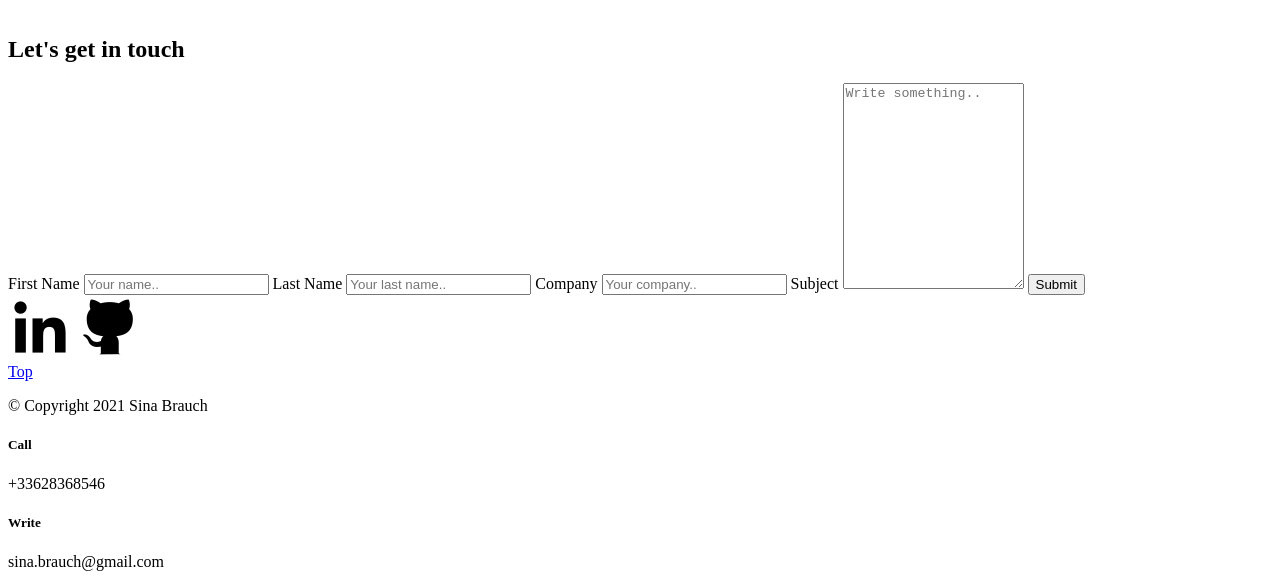
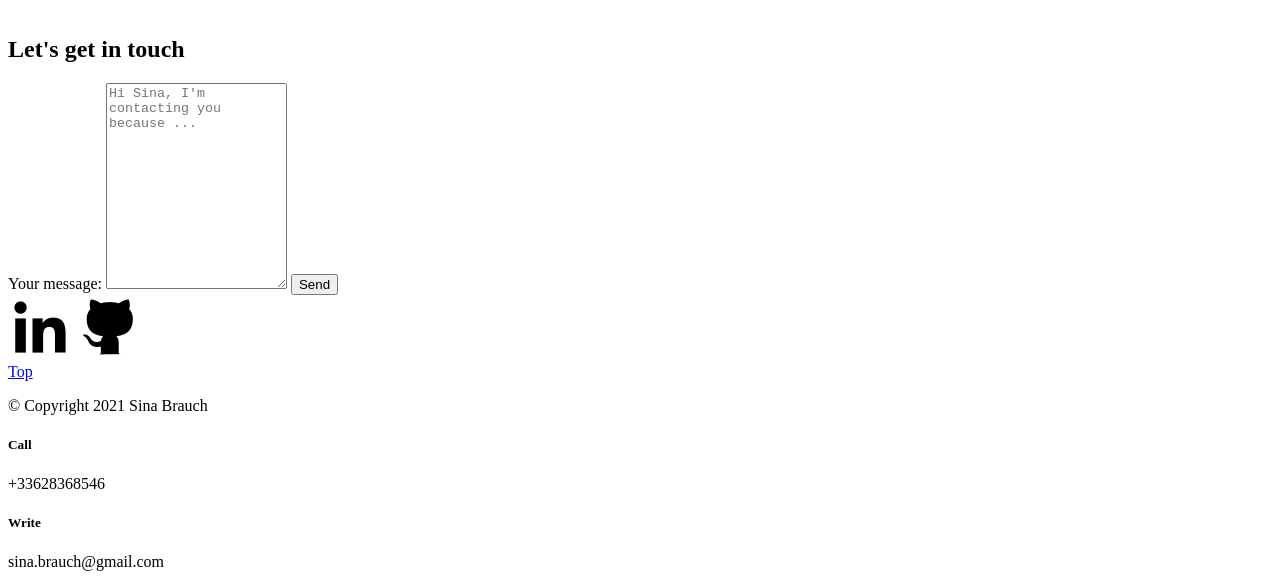
Before and after one commit to SButterbluemchen/My-CV-2021, a plain HTML site: page CV.html in a window 1280 px wide. Shown: the part 5342-5929 px from the top of the page. Drawn offline with Linux system fonts and the light colour scheme.

Commit message:
mycv: change name file and contact form

```diff
--- a/index.html
+++ b/CV.html
@@ -200,15 +200,9 @@
   <!-- Contact Form -->
   <div class="container">
     <form action="action_page.php">
-      <label for="fname">First Name</label>
-      <input type="text" id="fname" name="firstname" placeholder="Your name..">
-      <label for="lname">Last Name</label>
-      <input type="text" id="lname" name="lastname" placeholder="Your last name..">
-      <label for="lname">Company</label>
-      <input type="text" id="company" name="company" placeholder="Your company..">
-      <label for="subject">Subject</label>
-      <textarea id="subject" name="subject" placeholder="Write something.." style="height:200px"></textarea>
-      <input type="submit" value="Submit">
+      <label for="subject">Your message:</label>
+      <textarea id="subject" name="subject" placeholder="Hi Sina, I'm contacting you because ..." style="height:200px"></textarea>
+      <input type="submit" value="Send">
     </form>
   </div>
   <!-- Social media -->
```
